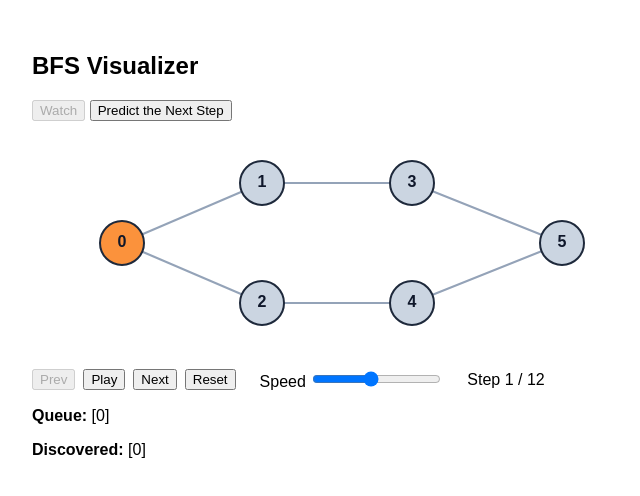
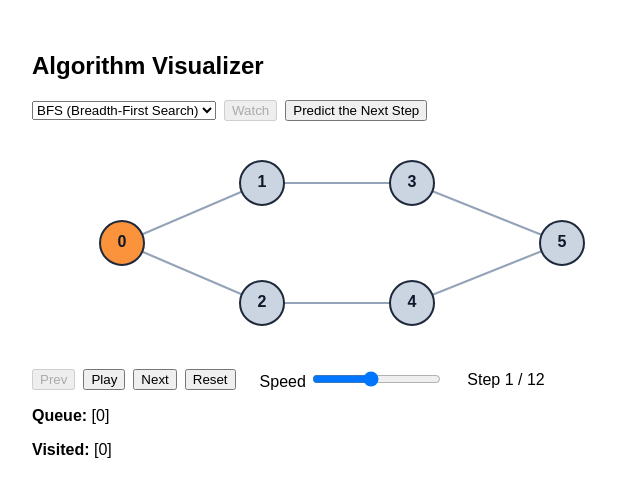
Before and after one commit to SourabhAM13107/algo-visualizer, a React (Vite) app: page / in a window 1280 px wide. Shown: the top 496 px of the page, without its empty margins (0-640 px from the left). Built offline with nearby package versions, Linux system fonts and the light colour scheme.

Commit message:
Add DFS and algorithm selector

```diff
--- a/src/App.jsx
+++ b/src/App.jsx
@@ -1,24 +1,28 @@
 import { useMemo, useState } from "react";
 import { recordBFS } from "./algorithms/bfs";
+import { recordDFS } from "./algorithms/dfs";
 import GraphCanvas from "./components/GraphCanvas";
 import { sampleGraph } from "./data/sampleGraphs";
 import { usePlayer } from "./hooks/usePlayer";
 
+const ALGORITHMS = {
+  BFS: { label: "BFS (Breadth-First Search)", record: recordBFS, structure: "Queue" },
+  DFS: { label: "DFS (Depth-First Search)", record: recordDFS, structure: "Stack" },
+};
+
 export default function App() {
-  const steps = useMemo(() => recordBFS(sampleGraph.adj, 0), []);
+  const [algo, setAlgo] = useState("BFS");
+  const steps = useMemo(() => ALGORITHMS[algo].record(sampleGraph.adj, 0), [algo]);
+
   const [speed, setSpeed] = useState(5);
   const delay = 1700 - speed * 150;
   const { index, playing, next, prev, reset, toggle } = usePlayer(steps.length, delay);
   const step = steps[index];
 
-  // quiz state
-  const [mode, setMode] = useState("watch"); // "watch" or "predict"
+  const [mode, setMode] = useState("watch");
   const [score, setScore] = useState({ correct: 0, total: 0 });
-  const [feedback, setFeedback] = useState(null); // { ok: true/false, answer }
+  const [feedback, setFeedback] = useState(null);
 
-  // A question exists at every "visit" step's predecessor: the next "visit" step.
-  // We ask "who gets processed next?" while sitting on any step that is followed
-  // by a visit somewhere later.
   const nextVisitIndex = steps.findIndex((s, i) => i > index && s.type === "visit");
   const question = mode === "predict" && nextVisitIndex !== -1 && !feedback;
 
@@ -30,35 +34,47 @@ export default function App() {
     setFeedback({ ok, answer });
   }
 
-  function continueAfterFeedback() {
-    setFeedback(null);
-    setIndex_(nextVisitIndex);
-  }
-
-  // jump helper: step forward until we reach a given index
-  function setIndex_(target) {
+  function jumpTo(target) {
     for (let k = index; k < target; k++) next();
   }
 
-  function startPredict() {
+  function continueAfterFeedback() {
+    setFeedback(null);
+    jumpTo(nextVisitIndex);
+  }
+
+  function resetQuiz() {
     reset();
     setScore({ correct: 0, total: 0 });
     setFeedback(null);
+  }
+
+  function changeAlgo(value) {
+    setAlgo(value);
+    resetQuiz();
+  }
+
+  function startPredict() {
+    resetQuiz();
     setMode("predict");
   }
 
   function startWatch() {
-    reset();
-    setFeedback(null);
+    resetQuiz();
     setMode("watch");
   }
 
   return (
     <div style={{ padding: 24, fontFamily: "sans-serif" }}>
-      <h2>BFS Visualizer</h2>
+      <h2>Algorithm Visualizer</h2>
 
-      <div style={{ marginBottom: 12 }}>
-        <button onClick={startWatch} disabled={mode === "watch"}>Watch</button>{" "}
+      <div style={{ marginBottom: 12, display: "flex", gap: 8, alignItems: "center" }}>
+        <select value={algo} onChange={(e) => changeAlgo(e.target.value)}>
+          {Object.entries(ALGORITHMS).map(([key, a]) => (
+            <option key={key} value={key}>{a.label}</option>
+          ))}
+        </select>
+        <button onClick={startWatch} disabled={mode === "watch"}>Watch</button>
         <button onClick={startPredict} disabled={mode === "predict"}>Predict the Next Step</button>
       </div>
 
@@ -85,7 +101,7 @@ export default function App() {
 
       {mode === "predict" && (
         <div style={{ margin: "12px 0" }}>
-          {question && <p><b>Click the node BFS will process next.</b></p>}
+          {question && <p><b>Click the node {algo} will process next.</b></p>}
 
           {feedback && (
             <p style={{ color: feedback.ok ? "green" : "crimson" }}>
@@ -95,15 +111,15 @@ export default function App() {
           )}
 
           {!question && !feedback && (
-            <p><b>Finished!</b> Score: {score.correct} / {score.total}</p>
+            <p><b>Finished!</b> Final score: {score.correct} / {score.total}</p>
           )}
 
           <p>Score: {score.correct} / {score.total}</p>
         </div>
       )}
 
-      <p><b>Queue:</b> [{step.queue.join(", ")}]</p>
-      <p><b>Discovered:</b> [{step.visited.join(", ")}]</p>
+      <p><b>{ALGORITHMS[algo].structure}:</b> [{step.queue.join(", ")}]</p>
+      <p><b>Visited:</b> [{step.visited.join(", ")}]</p>
     </div>
   );
 }
--- a/src/algorithms/dfs.js
+++ b/src/algorithms/dfs.js
@@ -0,0 +1,22 @@
+export function recordDFS(graph, start) {
+  const steps = [];
+  const visited = new Set();
+  const stack = [start];
+
+  steps.push({ type: "start", node: start, queue: [...stack], visited: [] });
+
+  while (stack.length > 0) {
+    const node = stack.pop();
+    if (visited.has(node)) continue;
+    visited.add(node);
+    steps.push({ type: "visit", node, queue: [...stack], visited: [...visited] });
+
+    for (const neighbor of [...graph[node]].reverse()) {
+      if (!visited.has(neighbor)) {
+        stack.push(neighbor);
+        steps.push({ type: "enqueue", node: neighbor, from: node, queue: [...stack], visited: [...visited] });
+      }
+    }
+  }
+  return steps;
+}
```
